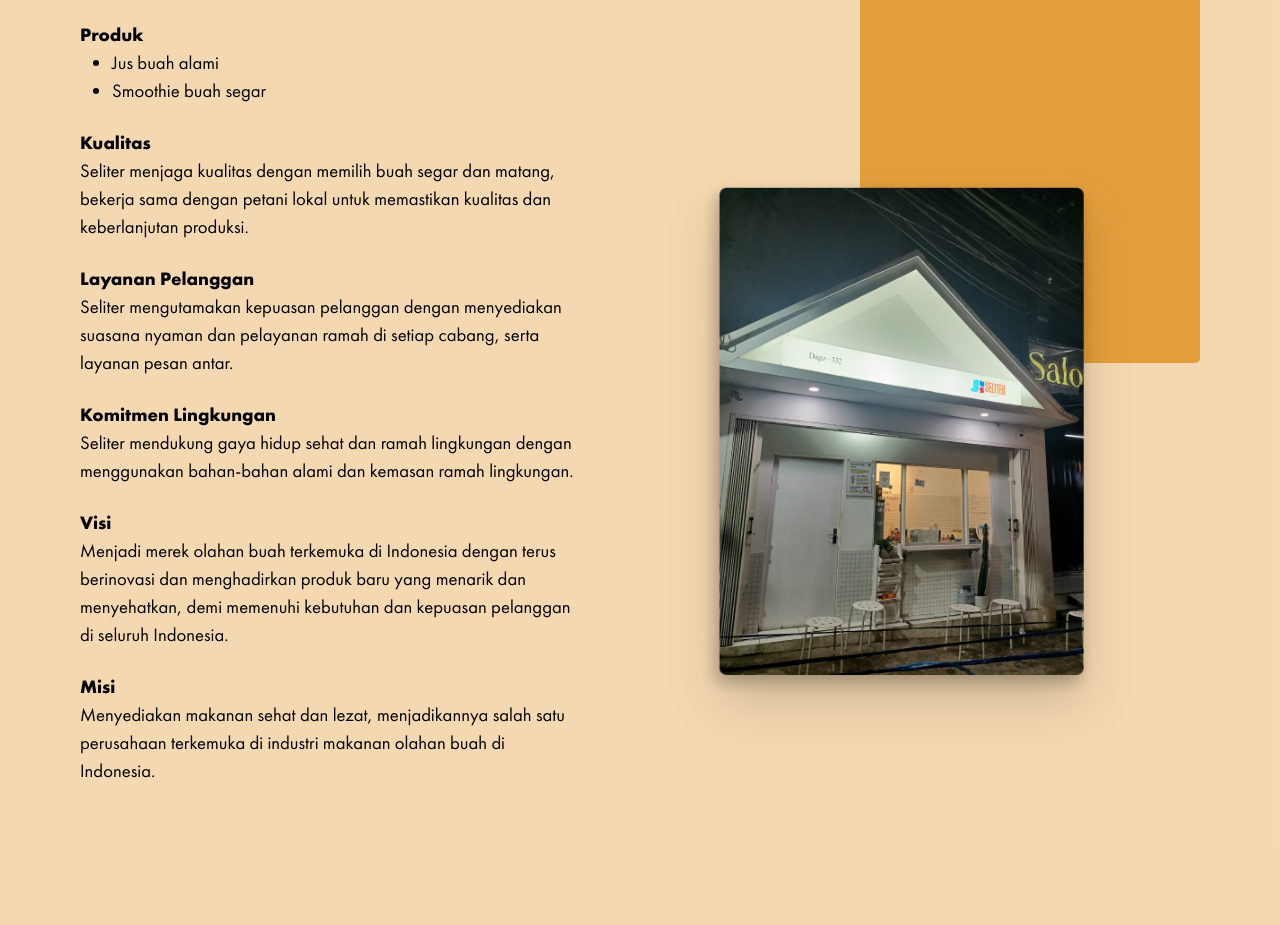
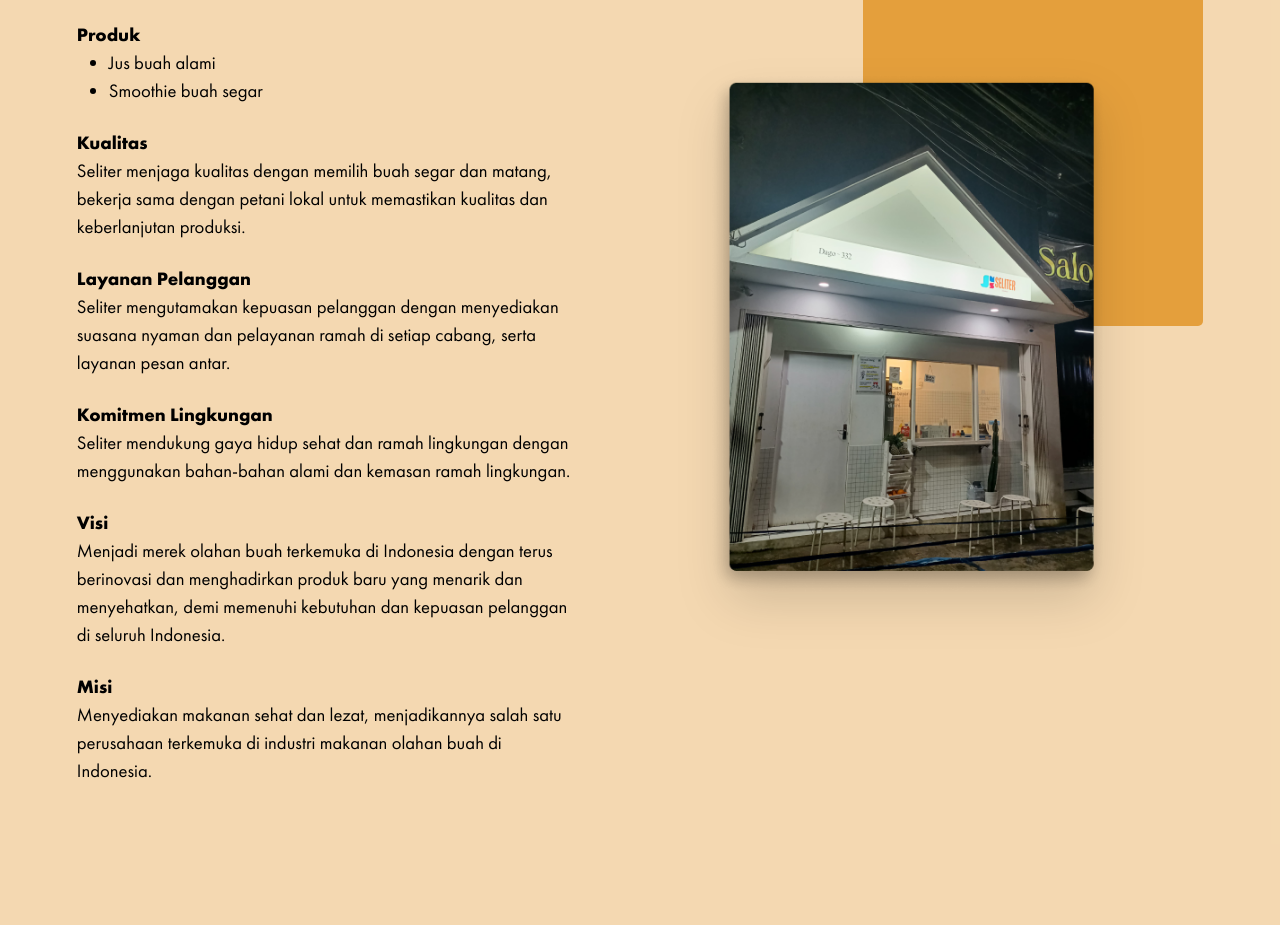
Before and after one commit to bomsiwor/little-fe-project-puy, a website: page about.html in a window 1280 px wide. Shown: the part 427-1352 px from the top of the page. Drawn offline with Linux system fonts and the light colour scheme.

Commit message:
revisin #8

```diff
--- a/about.html
+++ b/about.html
@@ -40,7 +40,7 @@
 
     <!-- Main -->
     <main class="bg-[#E49F3C] bg-opacity-40">
-      <div class="grid grid-cols-2 px-[80px] py-[120px] gap-[115px]">
+      <div class="grid grid-cols-2 justify-center px-[6%] py-[120px] gap-[12%]">
         <div>
           <h1 class="font-bold text-[40pt]">About Seliter</h1>
 
@@ -94,15 +94,15 @@
           </div>
         </div>
 
-        <div class="relative group">
+        <div class="max-w-[510px] h-[900px] right-0 relative group">
           <img
             src="assets/img/about.png"
             alt="Store"
-            class="max-w-[400px] absolute bottom-[13%] z-10 drop-shadow-2xl group-hover:translate-y-[-50px] group-hover:translate-x-[25px] transition-all ease-out duration-[500ms]"
+            class="max-w-[400px] absolute bottom-[13%] z-10 drop-shadow-2xl group-hover:translate-y-[-4%] group-hover:translate-x-[2%] transition-all ease-out duration-[500ms]"
           />
 
           <div
-            class="bg-[#E49F3C] w-[340px] h-[450px] rounded-[5px] absolute right-0 top-[100px] group-hover:translate-y-[20px] group-hover:translate-x-[-20px] transition-all ease-out duration-[500ms]"
+            class="bg-[#E49F3C] w-[340px] h-[450px] rounded-[5px] absolute top-[7%] right-0 group-hover:translate-y-[3%] group-hover:translate-x-[-3%] transition-all ease-out duration-[500ms]"
           ></div>
         </div>
       </div>
```
Also changed, not shown: src/output.css.
